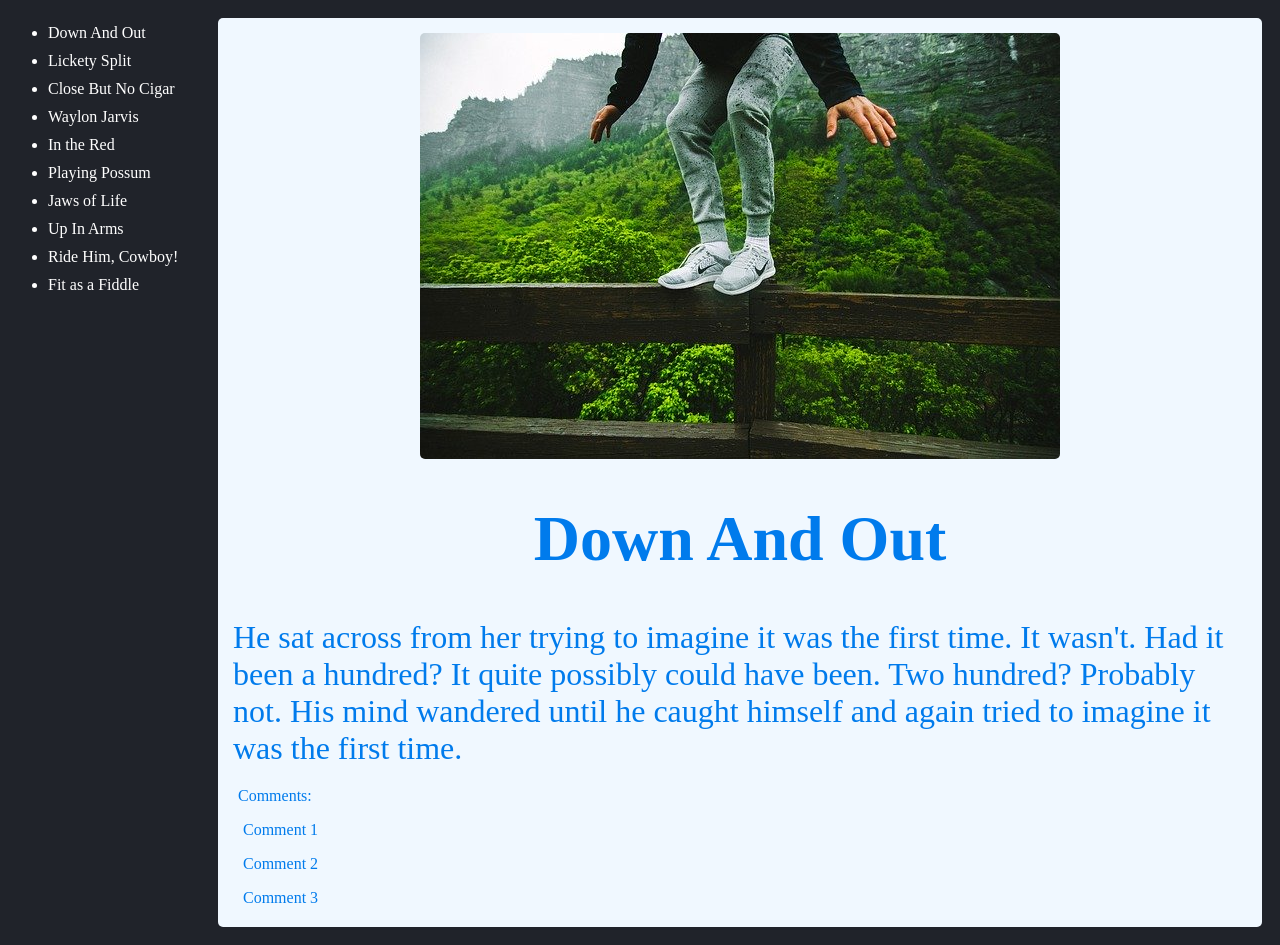
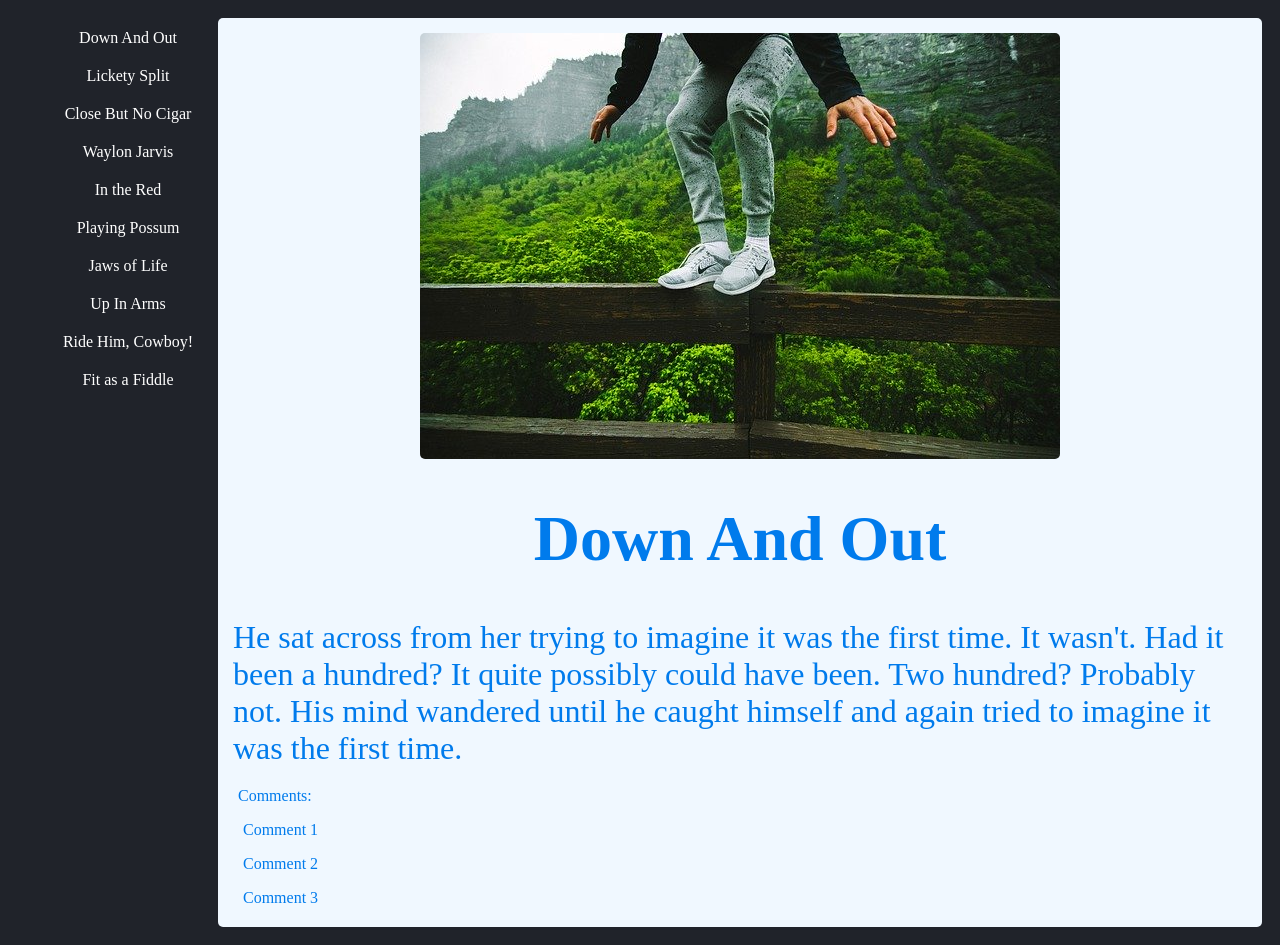
Before and after one commit to maalireza51/blog, a React (Create React App) app: page / in a window 1280 px wide. Built offline with nearby package versions, Linux system fonts and the light colour scheme; data requests are answered from the project's data file; the HTML template or start-up script is replaced by a standard one.

Commit message:
hover effect

```diff
--- a/src/Components/BlogPost.jsx
+++ b/src/Components/BlogPost.jsx
@@ -25,7 +25,7 @@ export default class BlogPost extends Component {
         this.getPosts().then(posts => this.setState({ posts, currentPost: 0 }))
     }
 
-    handelChangeCurrentPost(index) {
+    handelChangeCurrentPost(e,index) {
         console.log(index);
         this.setState({ currentPost: index });
     }
--- a/src/Components/Link.jsx
+++ b/src/Components/Link.jsx
@@ -2,6 +2,6 @@ import React from 'react'
 
 export default function Link(props) {
     return (
-        <li onClick={(e) => props.handelClick(props.index)}>{props.title}</li>
+        <li onClick={(e) => props.handelClick(e,props.index)}>{props.title}</li>
     )
 }
--- a/src/style copy.css
+++ /dev/null
@@ -1,56 +0,0 @@
-body {
-    display: flex;
-    min-height: 100vh;
-    background-color: #20232a;
-    color: white;
-    font-family: 'Times New Roman', Times, serif;
-}
-
-aside {
-    min-width: 200px;
-    max-width: 300px;
-}
-
-li {
-    cursor: pointer;
-    margin-top: 10px;
-}
-
-.container {
-    background-color: aliceblue;
-    border-radius: 5px;
-    margin: 10px;
-    flex-grow: 2;
-}
-
-.post {
-    margin: 15px;
-    border-radius: 10px;
-    color: #007bec;
-    font-size: 2rem;
-}
-
-.comments {
-    color: #007bec;
-    margin: 20px;
-}
-
-.comment {
-    margin: 5px;
-}
-
-img {
-    display: block;
-    margin-left: auto;
-    margin-right: auto;
-    border-radius: 5px;
-}
-
-.post h1 {
-    text-align: center;
-}
-
-#root {
-    display: flex;
-    width: 100%;
-}
--- a/src/style.css
+++ b/src/style.css
@@ -13,7 +13,28 @@ aside {
 
 li {
     cursor: pointer;
+    text-align: center;
+    padding: 5px;
+    border-radius: 10px;
+    transition: 0.5s;
+    list-style: none;
     margin-top: 10px;
+    -webkit-border-radius: 10px;
+    -moz-border-radius: 10px;
+    -ms-border-radius: 10px;
+    -o-border-radius: 10px;
+    -webkit-transition: 0.5s;
+    -moz-transition: 0.5s;
+    -ms-transition: 0.5s;
+    -o-transition: 0.5s;
+}
+
+li.active{
+    background-color:#999 ;
+}
+
+li:hover{
+    background-color: #555;
 }
 
 .container {
```
Also changed, not shown: src/Components/Sidebar.jsx (line endings or trailing spaces).
